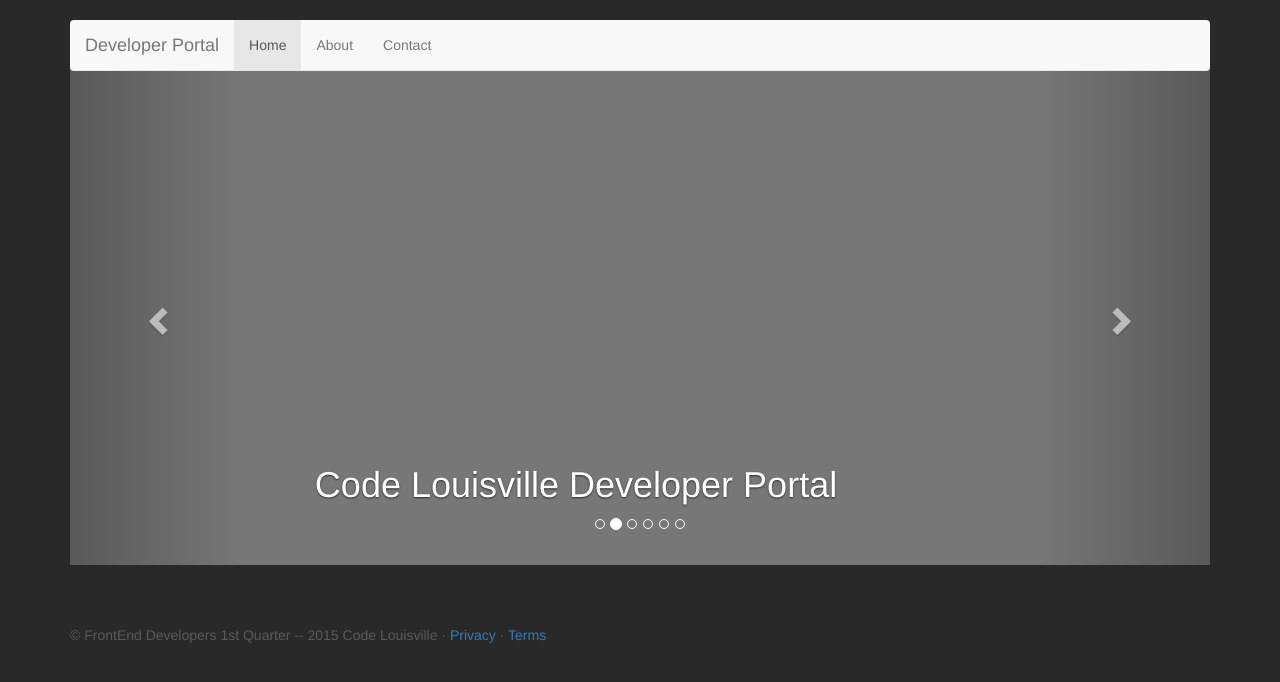
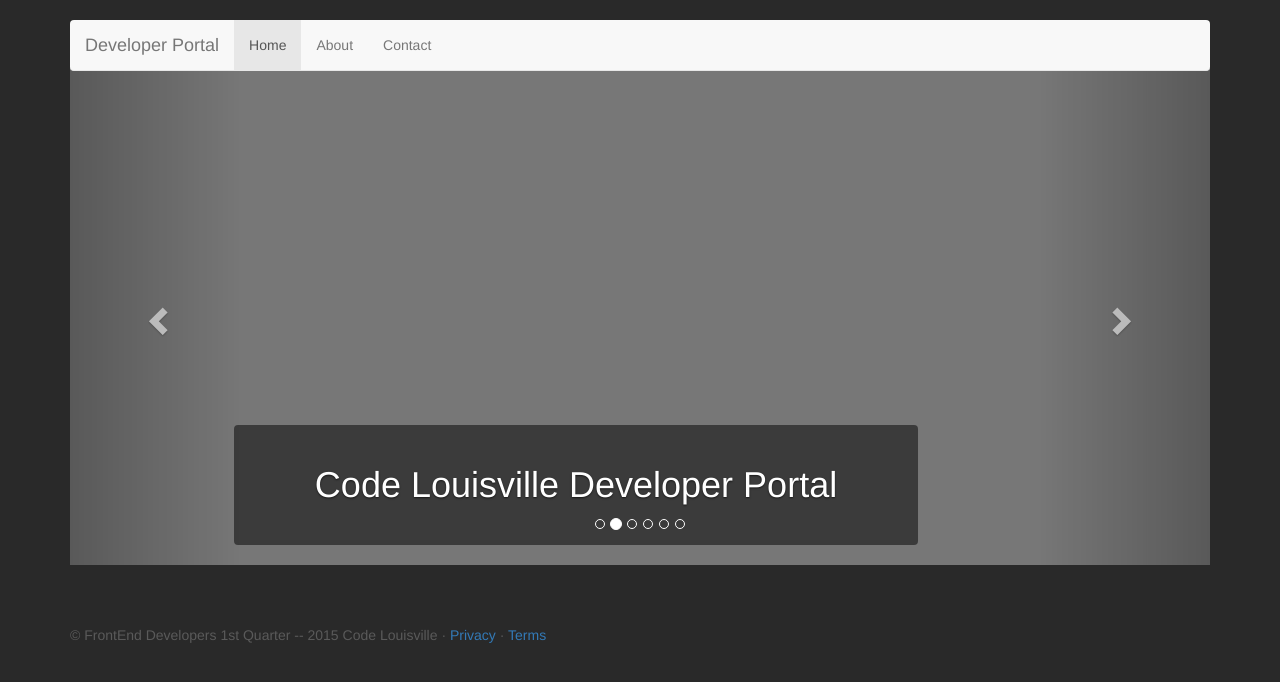
Before and after one commit to CodeLouisville/front-end-portal, a plain HTML site: page index.html in a window 1280 px wide. Drawn offline with nearby package versions, Linux system fonts and the light colour scheme.

Commit message:
Added translucent background color to the carousel-caption class to allow caption text to be seen easier.

```diff
--- a/css/carousel.css
+++ b/css/carousel.css
@@ -45,6 +45,8 @@ body {
 /* Since positioning the image, we need to help out the caption */
 .carousel-caption {
   z-index: 10;
+  background: rgba(0,0,0,0.5);
+  border-radius: 4px;
 }
 
 /* Declare heights because of positioning of img element */
```
